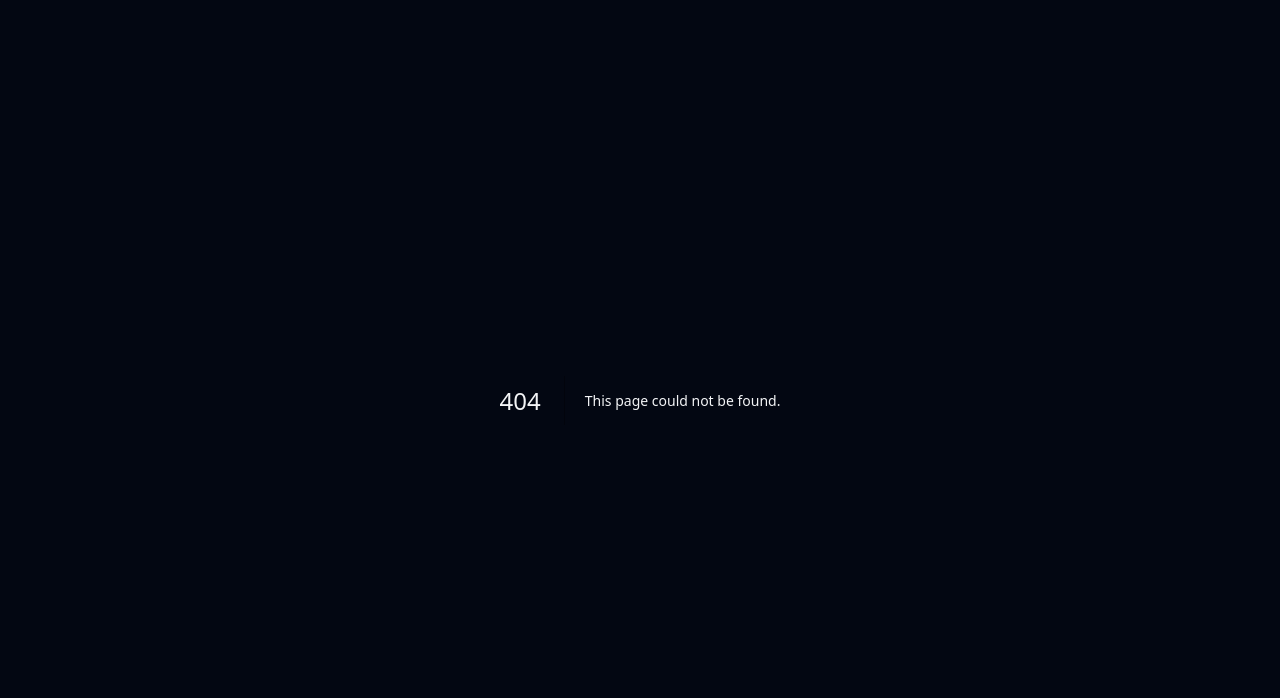
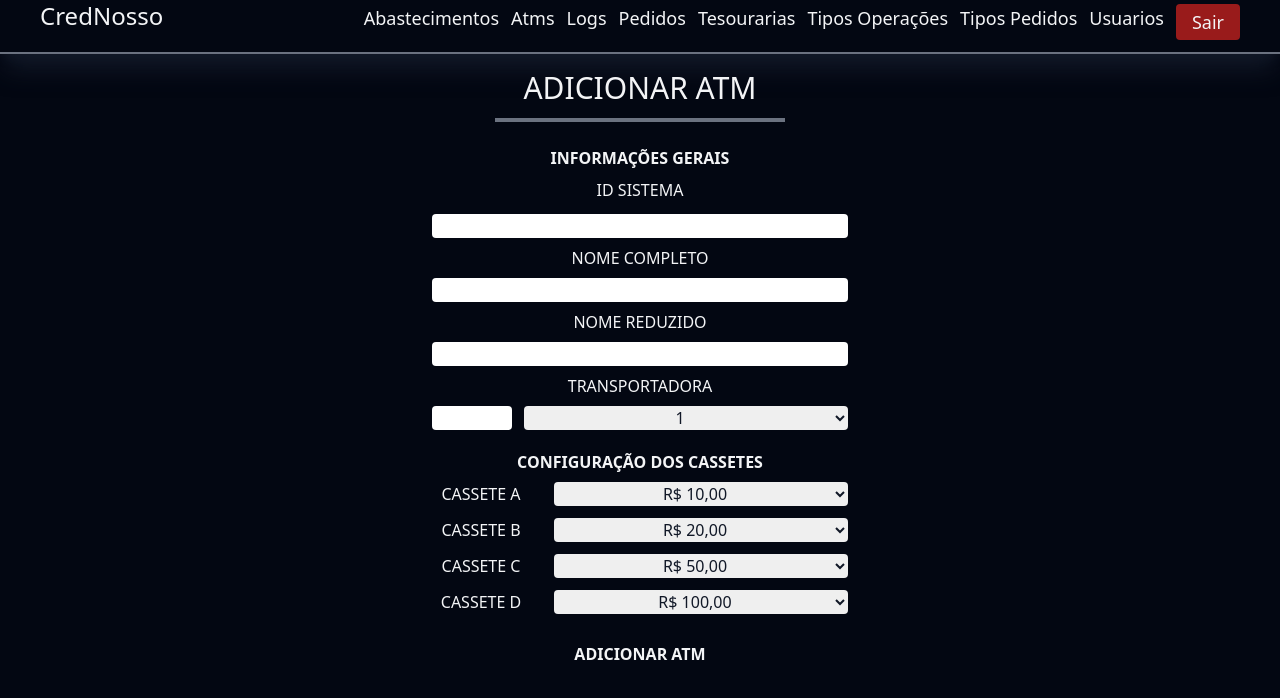
Before and after one commit to Tarcisio20/crednosso-frontend, a Next.js app: page /admin/atm/add in a window 1280 px wide. Before the commit this address had no page. Shown: the top 698 px of the page. Built offline with nearby package versions, Linux system fonts and the light colour scheme; no server answers; sample sign-in values are in the browser's storage.

Commit message:
Implements screens atm and atm/add

```diff
--- /dev/null
+++ b/src/app/(admin-routes)/admin/atm/add/page.tsx
@@ -0,0 +1,82 @@
+"use client"
+import { ButtonComuns } from "@/components/admin/ButtonComuns"
+import { TitlePage } from "@/components/admin/TitlePage"
+
+const Page = () => {
+    return(
+        <>
+            <TitlePage title="Adicionar Atm" />
+            <div className="flex flex-col gap-2 items-center justify-center w-full">
+                <label className="text-center uppercase font-bold">Informações Gerais</label>
+                <div className="flex flex-col gap-3 w-1/3 text-center">
+                    <label className="uppercase">ID Sistema</label>
+                    <input className="h-6 rounded outline-none text-gray-900 text-center" />
+                </div>
+                <div className="flex flex-col gap-2 w-1/3 text-center">
+                    <label className="uppercase">Nome Completo</label>
+                    <input className="h-6 rounded outline-none text-gray-900 text-center" />
+                </div>
+                <div className="flex flex-col gap-2 w-1/3 text-center">
+                    <label className="uppercase">Nome Reduzido</label>
+                    <input className="h-6 rounded outline-none text-gray-900 text-center" />
+                </div>
+                <div className="flex flex-col gap-2 w-1/3 text-center">
+                    <label className="uppercase">Transportadora</label>
+                    <div className="flex gap-3">
+                        <input className="w-20 h-6 rounded outline-none text-gray-900 text-center" />
+                        <select className="w-full h-6 outline-none rounded text-gray-900 text-center">
+                            <option>1</option>
+                            <option>1</option>
+                            <option>1</option>
+                            <option>1</option>
+                            <option>1</option>
+                        </select>
+                    </div>
+                </div>
+
+                <div className="flex flex-col gap-2 w-1/3 text-center mt-3">
+                    <label className="text-center uppercase font-bold">Configuração dos Cassetes</label>
+                    <div className="flex items-center gap-6 justify-center">
+                        <div className="flex flex-col items-center justify-center  gap-3 w-1/3">
+                            <label className="flex items-center">CASSETE A</label>
+                            <label className="flex items-center">CASSETE B</label>
+                            <label className="flex items-center">CASSETE C</label>
+                            <label className="flex items-center justify-center h-full">CASSETE D</label>
+                        </div>
+                        <div className="flex flex-col gap-3 w-full">
+                            <select className="rounded text-center text-gray-900 outline-none">
+                                <option value="10" selected>R$ 10,00</option>
+                                <option value="20">R$ 20,00</option>
+                                <option value="50">R$ 50,00</option>
+                                <option value="100">R$ 100,00</option>
+                            </select>
+                            <select className="rounded text-center text-gray-900 outline-none">
+                                <option value="10" >R$ 10,00</option>
+                                <option value="20" selected>R$ 20,00</option>
+                                <option value="50">R$ 50,00</option>
+                                <option value="100">R$ 100,00</option>
+                            </select>
+                            <select className="rounded text-center text-gray-900 outline-none">
+                                <option value="10">R$ 10,00</option>
+                                <option value="20">R$ 20,00</option>
+                                <option value="50" selected>R$ 50,00</option>
+                                <option value="100">R$ 100,00</option>
+                            </select>
+                            <select className="rounded text-center text-gray-900 outline-none">
+                                <option value="10">R$ 10,00</option>
+                                <option value="20">R$ 20,00</option>
+                                <option value="50">R$ 50,00</option>
+                                <option value="100" selected>R$ 100,00</option>
+                            </select>
+                        </div>
+                    </div>
+                </div>
+                <div className="flex items-center justify-center mt-3 w-2/3">
+                    <ButtonComuns label="Adicionar Atm" color="green" onClick={()=>{}} />
+                </div>
+            </div>
+        </>
+    )
+}
+
+export default Page
--- a/src/app/(admin-routes)/admin/atm/page.tsx
+++ b/src/app/(admin-routes)/admin/atm/page.tsx
@@ -1,4 +1,8 @@
+"use client"
+
 import { nextAuthOptions } from "@/app/api/auth/[...nextauth]/route"
+import { ButtonForRedirects } from "@/components/admin/ButtonForRedirects"
+import { ButtonTableActions } from "@/components/admin/ButtonTableActions"
 import { TitlePage } from "@/components/admin/TitlePage"
 import { getServerSession } from "next-auth"
 
@@ -7,7 +11,48 @@ const Page = async () => {
     const session = await getServerSession(nextAuthOptions)
 
     return(
-        <TitlePage title="ATM'S" />
+        <>
+            <TitlePage title="ATM'S" />
+            <ButtonForRedirects label="Adicionar Atm" url="/admin/atm/add" />
+            <div className="p-4 w-full">
+                <table width="100%" className="text-center table-auto border-collapse border rounded">
+                    <thead>
+                        <tr className="bg-slate-500 text-lg text-center border-b-2 border-y-slate-400 rounded" >
+                            <th>Id</th>
+                            <th>Nome</th>
+                            <th>Reduzido</th>
+                            <th>Transportadora</th>
+                            <th>Status</th>
+                            <th>Ações</th>
+                        </tr>
+                    </thead>
+                    <tbody>
+                        <tr className="py-2 ">
+                            <th>1</th>
+                            <th>Nome Atm</th>
+                            <th>Atm Reduzido</th>
+                            <th>Transportadora Nome</th>
+                            <th>1</th>
+                            <th className="flex justify-center  items-center gap-2">
+                                <ButtonTableActions label="Editar" color="cyan" onclick={()=>{}} />
+                                <ButtonTableActions label="Excluir" color="red" onclick={()=>{}} />
+                            </th>
+                        </tr>
+                        <tr className="py-2 bg-slate-500">
+                            <th>1</th>
+                            <th>Nome Atm</th>
+                            <th>Atm Reduzido</th>
+                            <th>Transportadora Nome</th>
+                            <th>1</th>
+                            <th className="flex justify-center  items-center gap-2" >
+                                <ButtonTableActions label="Editar" color="cyan" onclick={()=>{}} />
+                                <ButtonTableActions label="Excluir" color="red" onclick={()=>{}} />
+                            </th>
+                        </tr>
+                    </tbody>
+                </table>
+            </div>
+        </>
     )
 }
 
--- a/src/app/(admin-routes)/admin/supply/add/page.tsx
+++ b/src/app/(admin-routes)/admin/supply/add/page.tsx
@@ -1,7 +1,25 @@
+"use client"
+
 import { ButtonForRedirects } from "@/components/admin/ButtonForRedirects"
 import { TitlePage } from "@/components/admin/TitlePage"
+import { useSession } from "next-auth/react"
+import { useEffect, useState } from "react"
+import * as apiAdmin from '@/api/admin'
 
 const Page = () => {
+
+    const { data : session, status } = useSession()
+    const [orderType, setOrderType] = useState()
+
+    useEffect(()=>{
+        getOrderType()
+    })
+
+    const getOrderType = async () => {
+        const data = await apiAdmin.getAllOrderType(session?.userReturn.token ?? '', session?.userReturn.idUser ?? '')
+        setOrderType(data.orderTypes)
+    }
+    console.log(orderType)
     return(
         <>
             <TitlePage title="Adicionar Pedido" />
--- /dev/null
+++ b/src/components/admin/ButtonComuns.tsx
@@ -0,0 +1,9 @@
+type Props = {
+    label : string;
+    color : string;
+    onClick : (  ) => void;
+}
+
+export const ButtonComuns = ({ label, color, onClick } : Props ) => {
+    return <button onClick={onClick} className={`bg-${color}-500 houver:bg-${color}-700 px-3 py-2 font-bold outline-none rounded uppercase`} >{label}</button>
+}
--- /dev/null
+++ b/src/components/admin/ButtonTableActions.tsx
@@ -0,0 +1,11 @@
+type Props = {
+    label : string;
+    color : string;
+    onclick : () => void;
+}
+
+export const ButtonTableActions = ({ label, color, onclick } : Props) => {
+    return(
+        <button onClick={onclick} className={`bg-${color}-500 hover:bg-${color}-700 text-sm`} >{label}</button>
+    )
+}
```
Also changed, not shown: src/api/admin.ts (+17 -0 lines).
